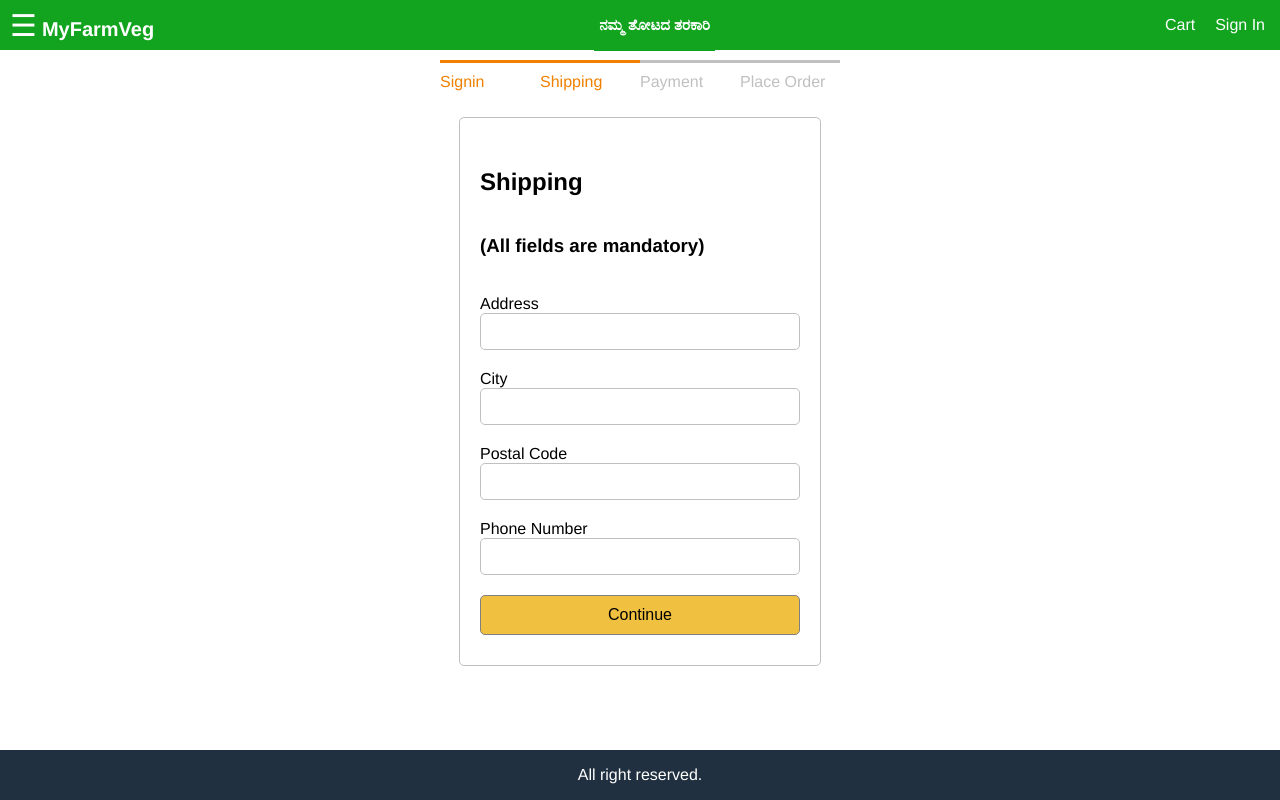
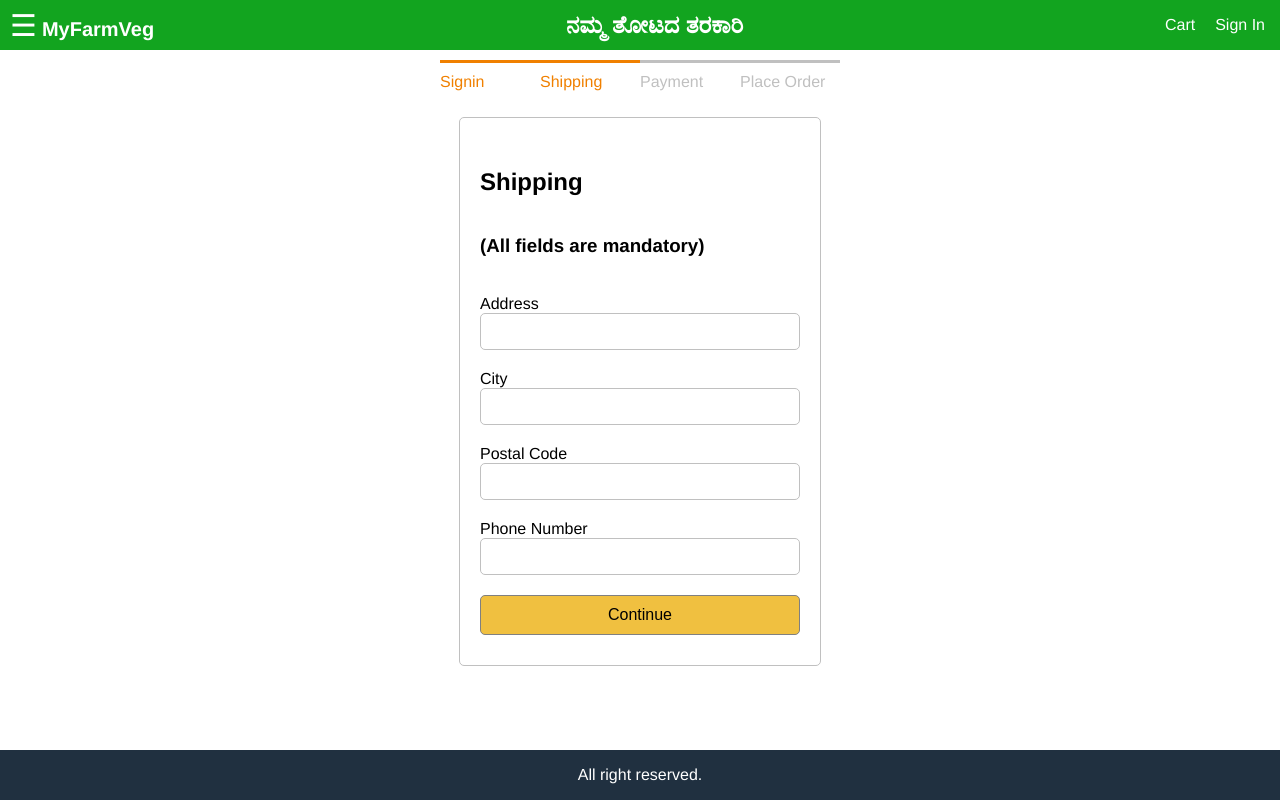
Before and after one commit to Anushreepm/myfarmveg, a React (Create React App) app in the folder frontend/: page /shipping in a window 1280 px wide. Built offline with nearby package versions, Linux system fonts and the light colour scheme.

Commit message:
added header kannada in index.css uploaded

```diff
--- a/frontend/src/App.js
+++ b/frontend/src/App.js
@@ -31,9 +31,8 @@ function App() {
           <div className="brand">
             <button onClick={openMenu}>&#9776;</button>
             <Link to="/">MyFarmVeg</Link>
-            {/* <h2>ನಮ್ಮ ತೋಟದ ತರಕಾರಿ</h2> */}
           </div>
-          <div className="header kannada">
+          <div className="header-kannada">
             <h2>ನಮ್ಮ ತೋಟದ ತರಕಾರಿ</h2>
           </div>
           <div className="header-links">
--- a/frontend/src/index.css
+++ b/frontend/src/index.css
@@ -41,13 +41,15 @@ button {
   font-weight: bold;
   text-decoration: none;
 }
-.header h2 {
+@media only screen and (max-width: 768px) {
+  .header-kannada h2 {
     color: #ffffff;
     font-size: 1.5rem;
     font-weight: bold;
     font-family: Arial, Helvetica, sans-serif;
     display: flex;
     align-items: center;
+  }
 }
 .header-links a {
   color: #ffffff;
```
Lines whose indentation alone changed are shown as unchanged.
